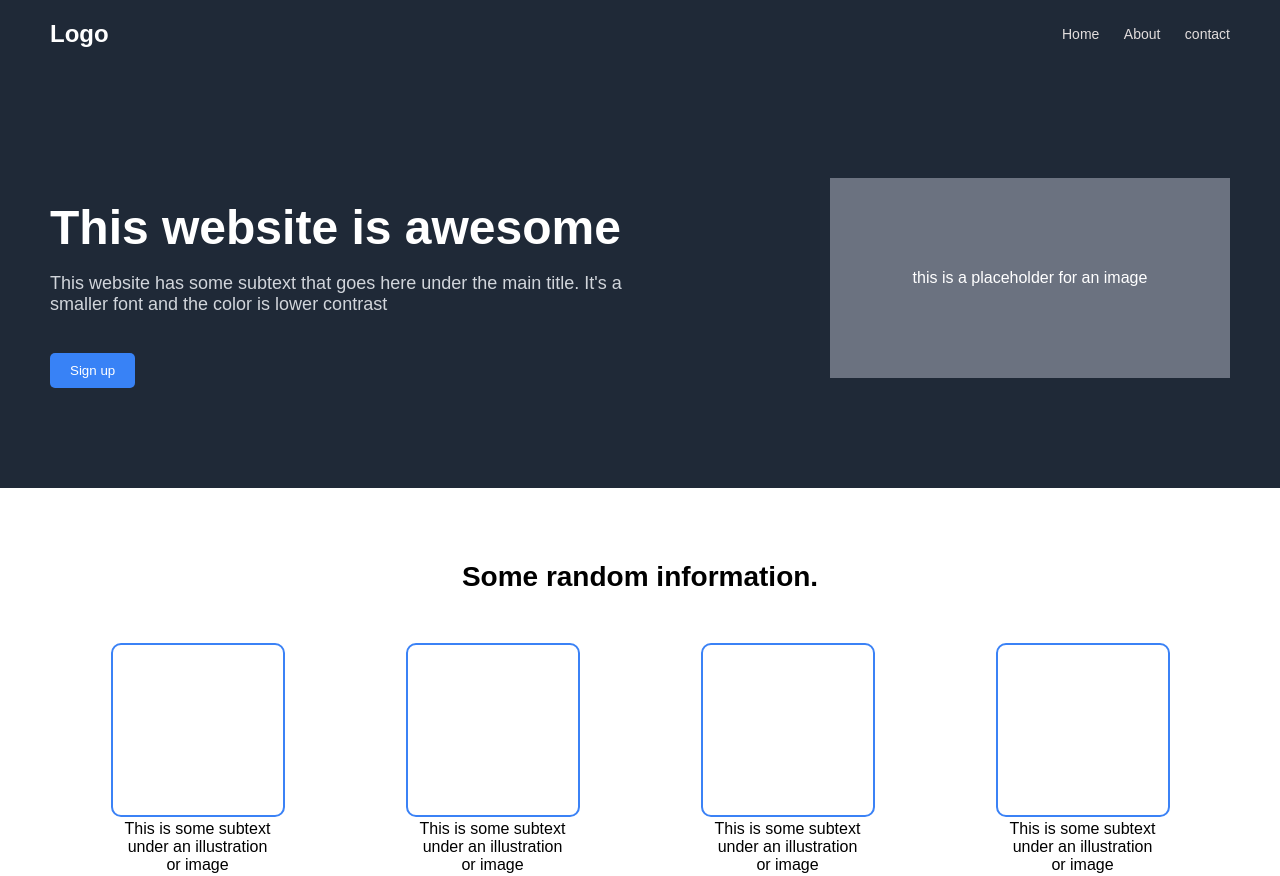
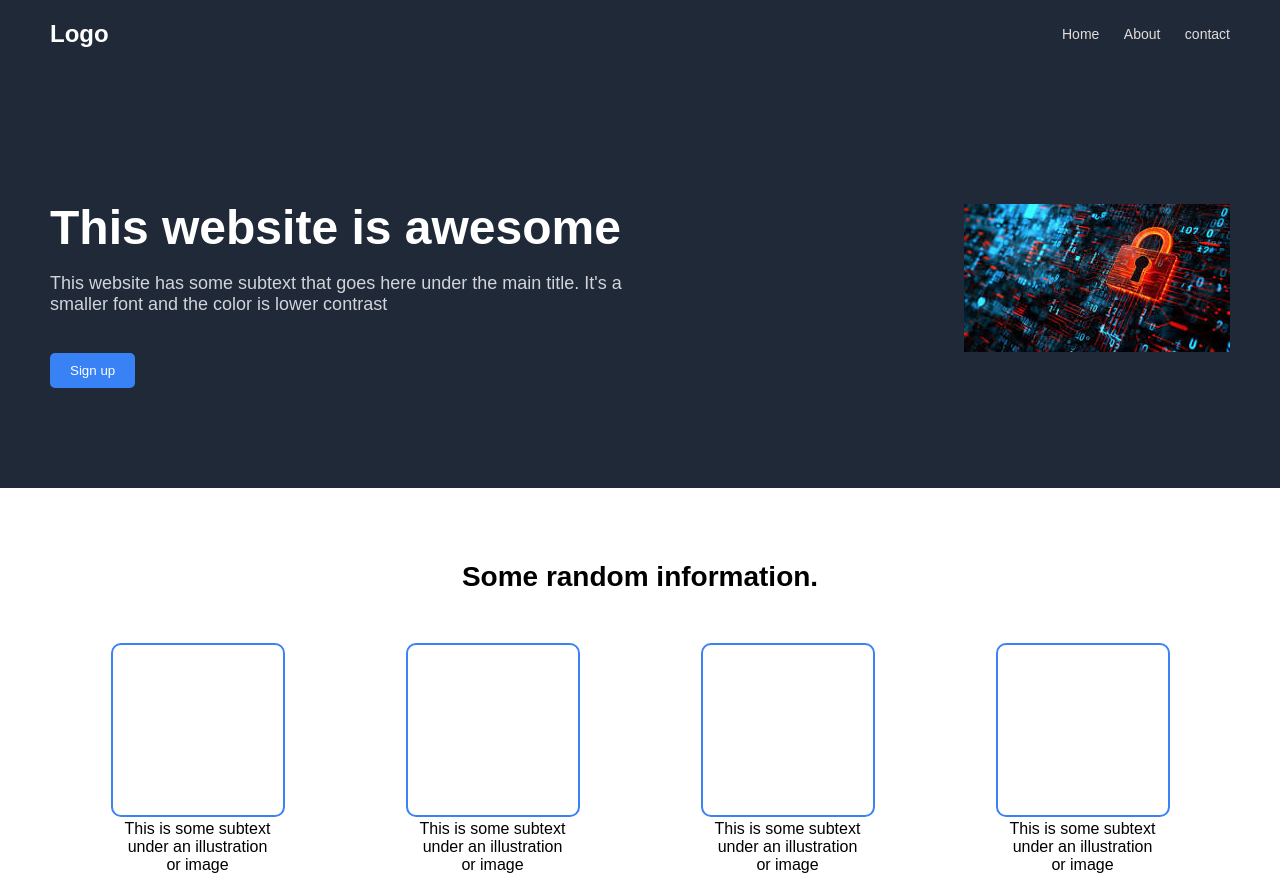
Before and after one commit to Raagavikannan/vac-task, a plain HTML site: page index.html in a window 1280 px wide. Shown: the top 876 px of the page. Drawn offline with Linux system fonts and the light colour scheme.

Commit message:
change in code

```diff
--- a/index.html
+++ b/index.html
@@ -23,7 +23,7 @@
       <p>This website has some subtext that goes here under the main title. It's a smaller font and the color is lower contrast</p>
       <button>Sign up</button>
     </div>
-    <div class="image-1">this is a placeholder for an image</div>
+    <img src="img1.jpeg" alt="img">
   </div>
 
   <div class="info-section">
--- a/style.css
+++ b/style.css
@@ -56,17 +56,6 @@ body {
       border-radius: 5px;
       cursor: pointer;
     }
-
-    .image-1 {
-      background-color: #6b7280;
-      width: 400px;
-      height: 200px;
-      display: flex;
-      justify-content: center;
-      align-items: center;
-      color: white;
-    }
-
     .info-section {
       text-align: center;
       padding: 50px;
```
Also changed, not shown: img1.jpeg (added).
